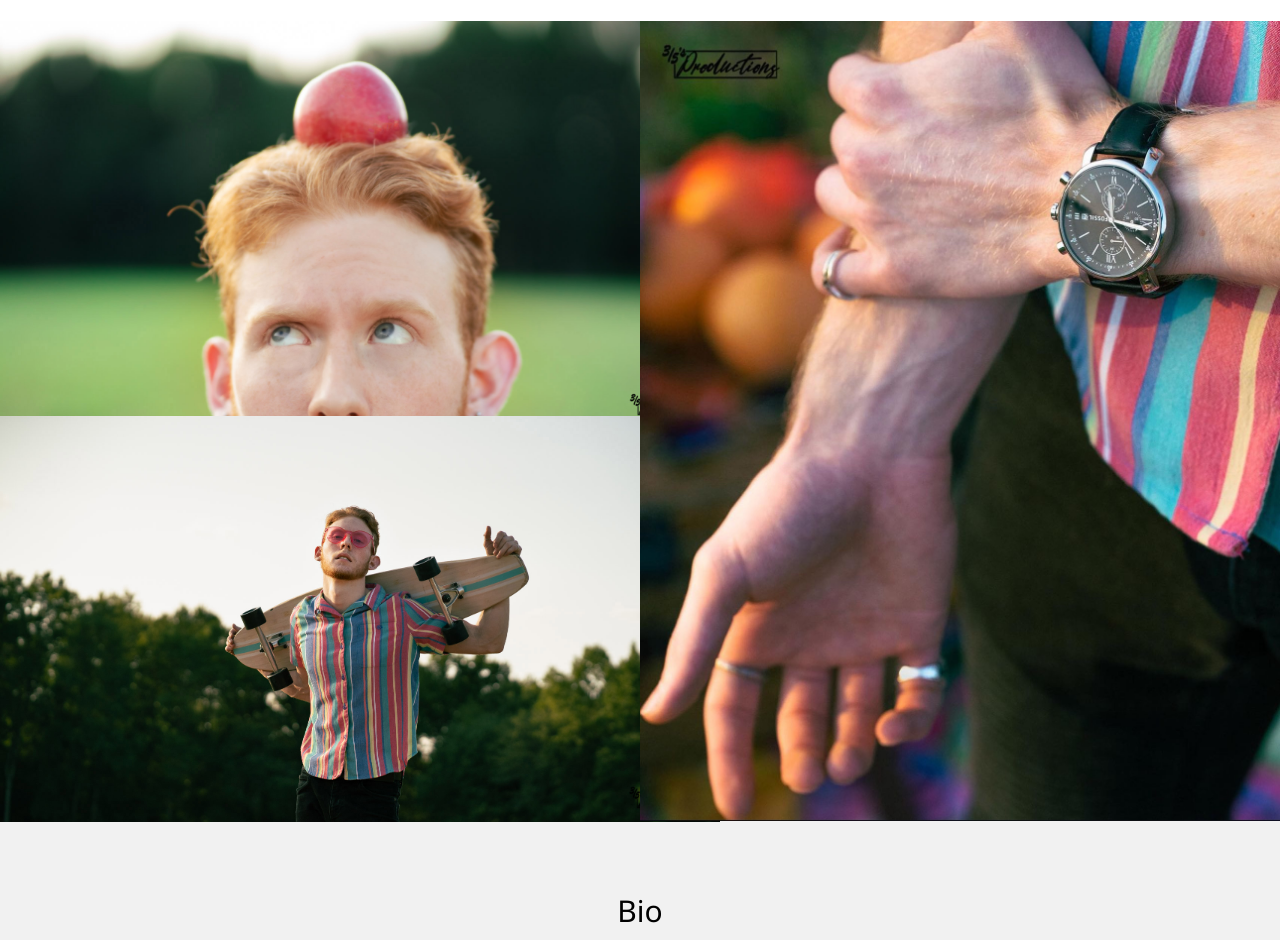
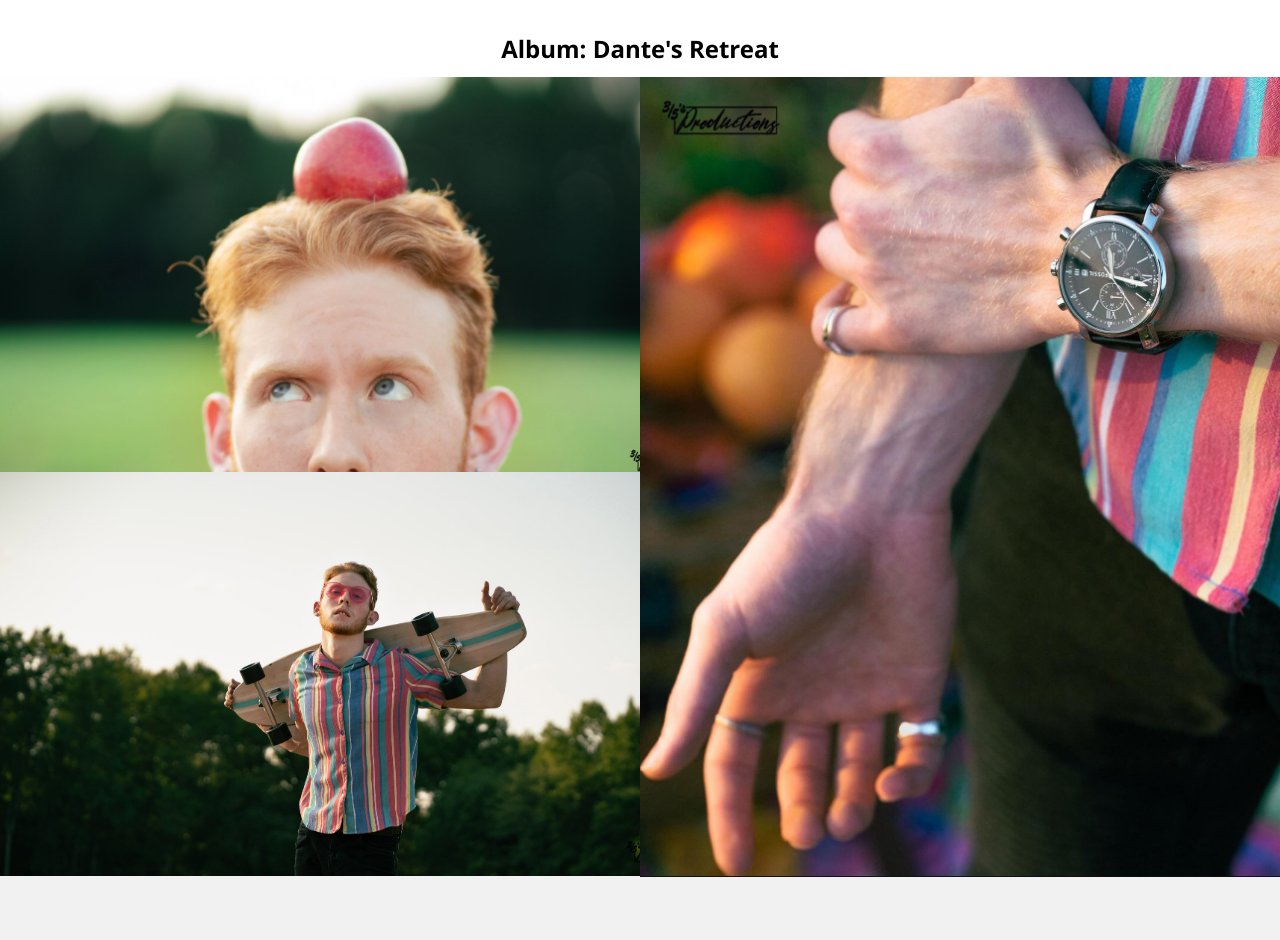
Before and after one commit to IvanZ712/IvanZ712.github.io, a plain HTML site: page index.html in a window 1280 px wide. Shown: the part 79-1019 px from the top of the page. Drawn offline with nearby package versions, Linux system fonts and the light colour scheme.

Commit message:
Update index.html

```diff
--- a/index.html
+++ b/index.html
@@ -36,15 +36,14 @@ body {font-family: "Raleway", Arial, sans-serif}
 
   <!-- Photo Grid -->
   <div class="w3-row">
+    <h2 class="w3-center" style="font-size:24px; font-weight:bold;">Album: Dante's Retreat</h2> <!-- Added header above images -->
     <div class="w3-half">
       <img src="Dante's-Retreat-2.jpg" style="width:112%">
-      <img src="Dante's-Retreat-23.jpg" style="width:112.5%">
-
+      <img src="Dante's-Retreat-23.jpg" style="width:112%">
     </div>
 
     <div class="w3-half">
       <img src="Dante.png" style="width:100%">
-
     </div>
   </div>
 
```
